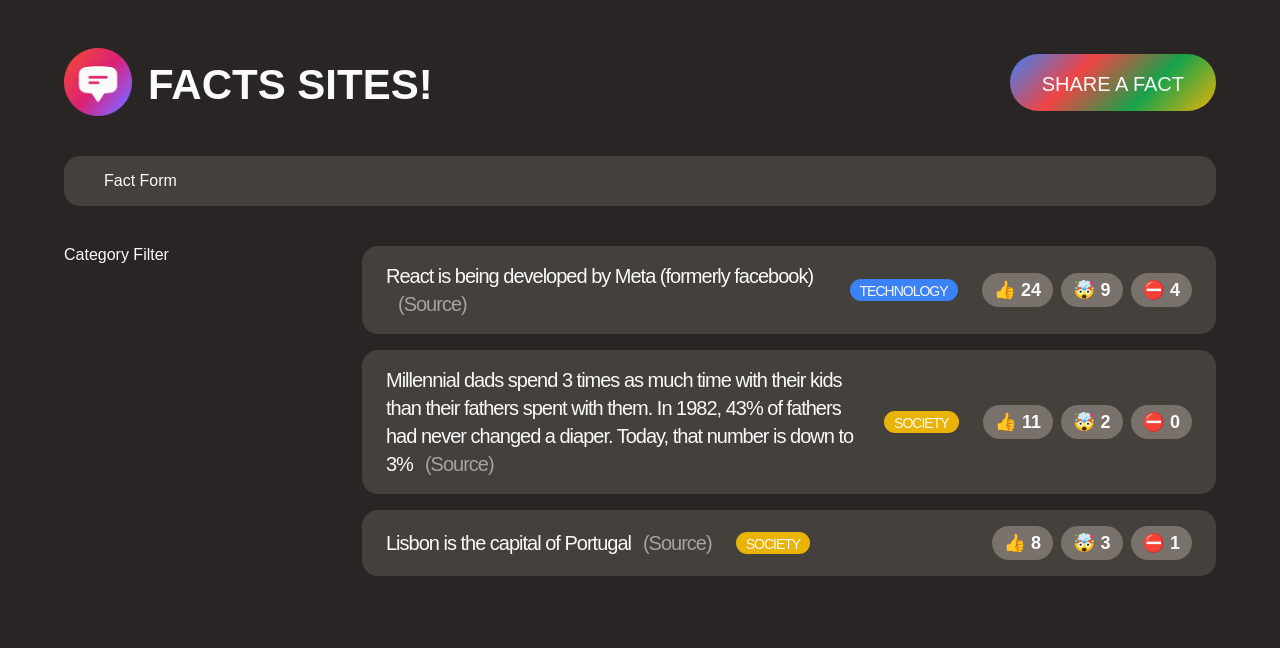
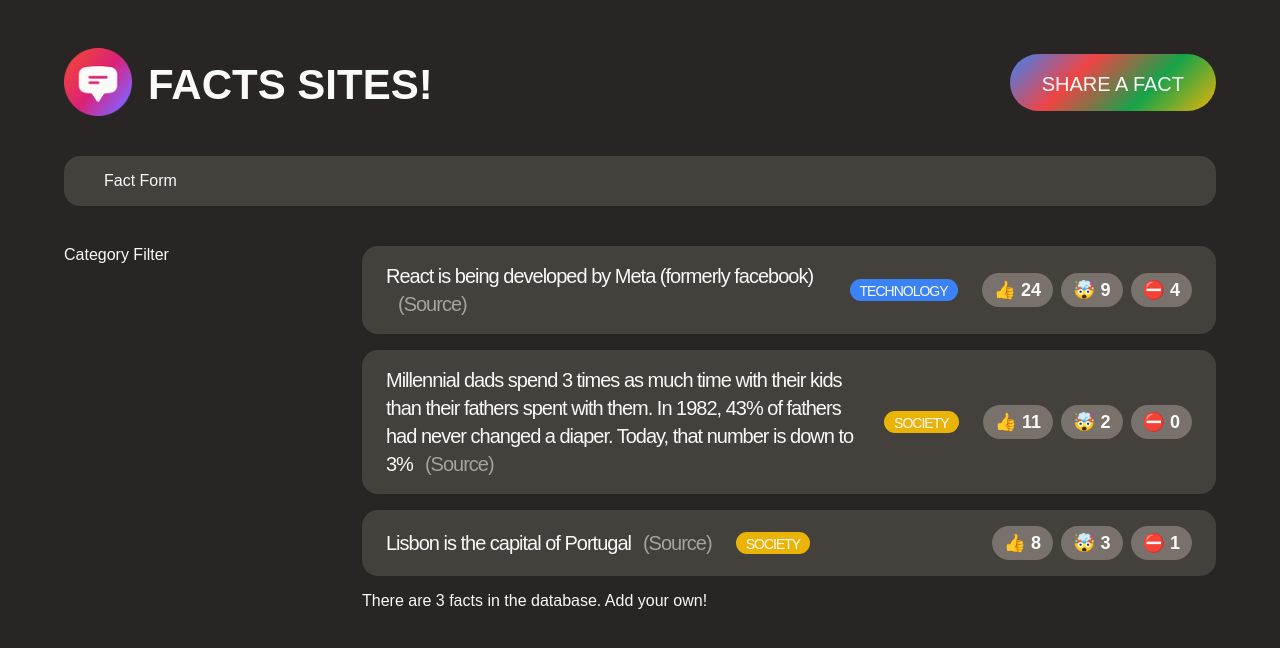
Before and after one commit to sweedalgharshi/facts-site, a React (Create React App) app in the folder facts-site/: page / in a window 1280 px wide. Shown: the top 648 px of the page. Built offline with nearby package versions, Linux system fonts and the light colour scheme; a web font is replaced by a local one.

Commit message:
Passsing and receiving props

```diff
--- a/facts-site/src/App.js
+++ b/facts-site/src/App.js
@@ -82,7 +82,18 @@ function FactList() {
     <section>
       <ul className="facts-list">
         {facts.map((fact) => (
-          <li className="fact" key={fact.id}>
+          <Fact key={fact.id} fact={fact} />
+        ))}
+      </ul>
+      <p>There are {facts.length} facts in the database. Add your own!</p>
+    </section>
+  );
+}
+
+function Fact({ fact }) {
+  console.log(fact);
+  return (
+    <li className="fact">
       <p>
         {fact.text}
         <a className="source" href={fact.source} target="_blank" rel="noreferrer">
@@ -103,9 +114,6 @@ function FactList() {
         <button>⛔️ {fact.votesFalse}</button>
       </div>
     </li>
-        ))}
-      </ul>
-    </section>
   );
 }
 
--- a/facts-site/src/style.css
+++ b/facts-site/src/style.css
@@ -19,7 +19,7 @@ body {
 }
 
 /* Container Section */
-.container {
+#root {
   max-width: 1500px;
   margin: 0 auto;
 }
```
Lines whose indentation alone changed are shown as unchanged.
